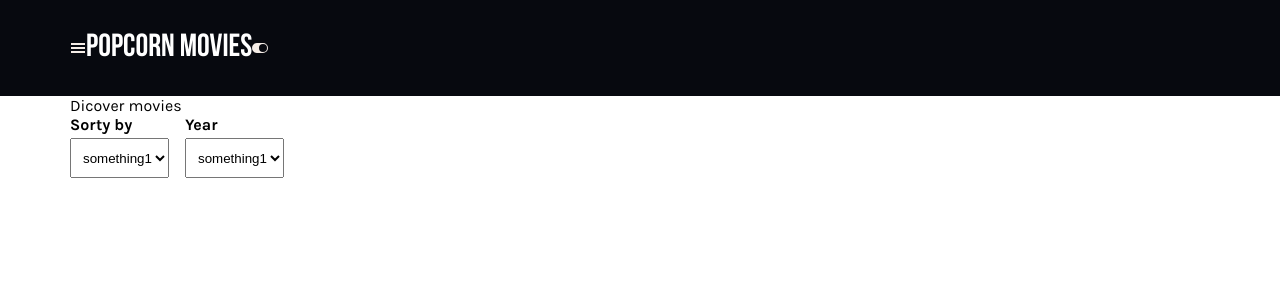
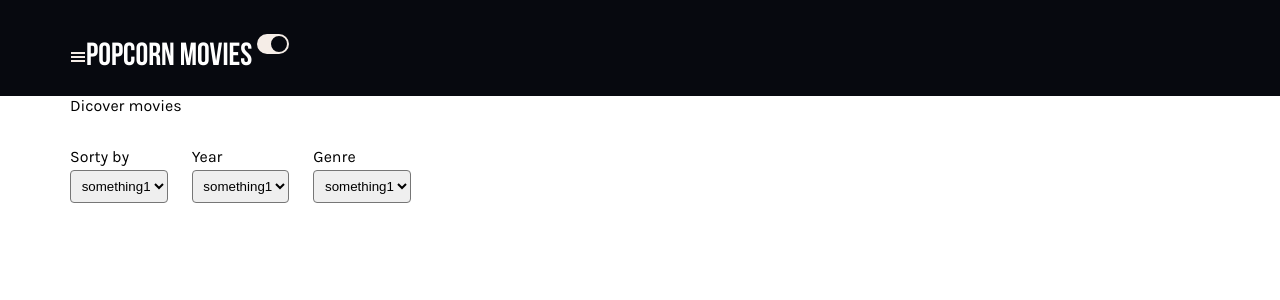
Before and after one commit to DawidSkoPython/simple-database-movie, a React (Create React App) app: page / in a window 1280 px wide. Shown: the top 300 px of the page. Built offline with nearby package versions, Linux system fonts and the light colour scheme.

Commit message:
add sort options

```diff
--- a/src/components/filterForm/FilterForm.tsx
+++ b/src/components/filterForm/FilterForm.tsx
@@ -12,7 +12,7 @@ export const FilterForm = () => {
     <FilterFormWrapper>
       <Select options={options} label="Sorty by" onChange={() => ({})} />
       <Select options={options} label="Year" onChange={() => ({})} />
-      {/* <Select options={options} label="Genre" onChange={() => ({})} /> */}
+      <Select options={options} label="Genre" onChange={() => ({})} />
     </FilterFormWrapper>
   );
 };
--- a/src/components/filterForm/FilterFormWrapper.ts
+++ b/src/components/filterForm/FilterFormWrapper.ts
@@ -1,7 +1,14 @@
 import styled from "styled-components";
 
 const FilterFormWrapper = styled.div`
-  display: flex;
+  margin-top: 1em;
+
+  @media (max-width: 576px) {
+    display: flex;
+    justify-content: center;
+    align-items: flex-start;
+    flex-wrap: wrap;
+  }
 `;
 
 export default FilterFormWrapper;
--- a/src/components/header/Header.tsx
+++ b/src/components/header/Header.tsx
@@ -10,6 +10,8 @@ import LogoWrapper from "./LogoWrapper";
 import PopcornIcon from "./PopcornIcon";
 import HeaderStyled from "./HeaderStyled";
 import Logo from "./logo/Logo";
+import Hamburger from "./hamburger/Hamburger";
+import ThemeToggle from "./themeToggle/ThemeToggle";
 
 type HeaderProps = {};
 
@@ -20,7 +22,8 @@ export const Header: React.FC<HeaderProps> = ({}) => {
       <HeaderWrapper>
         {isMobile ? (
           <>
-            <GiHamburgerMenu />
+            {/* <GiHamburgerMenu /> */}
+            <Hamburger />
             {/* <LogoWrapper> */}
             {/* <Logo id="logo"> */}
             {/* <PopcornIcon src={PopcornIconSvg} /> */}
@@ -28,7 +31,7 @@ export const Header: React.FC<HeaderProps> = ({}) => {
             <Logo />
             {/* </LogoWrapper> */}
 
-            <BsToggleOn />
+            <ThemeToggle />
           </>
         ) : (
           <>
@@ -40,7 +43,7 @@ export const Header: React.FC<HeaderProps> = ({}) => {
             <Logo />
             {/* </LogoWrapper> */}
 
-            <BsToggleOn />
+            <ThemeToggle />
           </>
         )}
       </HeaderWrapper>
--- a/src/components/header/hamburger/HamburgerWrapper.ts
+++ b/src/components/header/hamburger/HamburgerWrapper.ts
@@ -2,7 +2,8 @@ import styled from "styled-components";
 import { GiHamburgerMenu } from "react-icons/gi";
 
 const HamburgerWrapper = styled(GiHamburgerMenu)`
-  padding: 5px;
+  margin: 5px;
+  font-size: xx-large;
 `;
 
 export default HamburgerWrapper;
--- /dev/null
+++ b/src/components/header/themeToggle/ThemeToggle.tsx
@@ -0,0 +1,8 @@
+import React from "react";
+import ThemeToggleWrapper from "./ThemeToggleWrapper";
+
+export const ThemeToggle = () => {
+  return <ThemeToggleWrapper></ThemeToggleWrapper>;
+};
+
+export default ThemeToggle;
--- /dev/null
+++ b/src/components/header/themeToggle/ThemeToggleWrapper.ts
@@ -0,0 +1,9 @@
+import styled from "styled-components";
+import { BsToggleOn } from "react-icons/bs";
+
+const ThemeToggleWrapper = styled(BsToggleOn)`
+  margin: 5px;
+  font-size: xx-large;
+`;
+
+export default ThemeToggleWrapper;
--- a/src/components/select/Label.ts
+++ b/src/components/select/Label.ts
@@ -3,7 +3,7 @@ import styled from "styled-components";
 const Label = styled.label`
   display: block;
   margin-bottom: 4px;
-  font-weight: 700;
+  font-size: 1em;
 `;
 
 export default Label;
--- a/src/components/select/SelectStyled.ts
+++ b/src/components/select/SelectStyled.ts
@@ -3,8 +3,12 @@ import styled from "styled-components";
 const SelectStyled = styled.select`
   display: inline-block;
   cursor: pointer;
-  height: 2.5rem;
-  padding-left: 0.5rem;
+  height: 2.5em;
+  border-radius: 0.25rem;
+  padding-left: 0.5em;
+  @media (max-width: 576px) {
+    width: 100%;
+  }
 `;
 
 export default SelectStyled;
--- a/src/components/select/SelectWrapper.ts
+++ b/src/components/select/SelectWrapper.ts
@@ -1,8 +1,20 @@
 import styled from "styled-components";
 
 const SelectWrapper = styled.div`
+  display: inline-block;
   font-size: 1rem;
-  padding-right: 1rem;
+  margin-right: 1.5em;
+  margin-top: 1em;
+
+  @media (max-width: 576px) {
+    display: flex;
+    justify-content: center;
+    align-items: flex-start;
+    flex-wrap: wrap;
+    width: 100%;
+    margin-left: auto;
+    margin-right: auto;
+  }
 `;
 
 export default SelectWrapper;
```
Also changed, not shown: src/components/filterForm/sortOptions.ts (added, +34 -0 lines).
